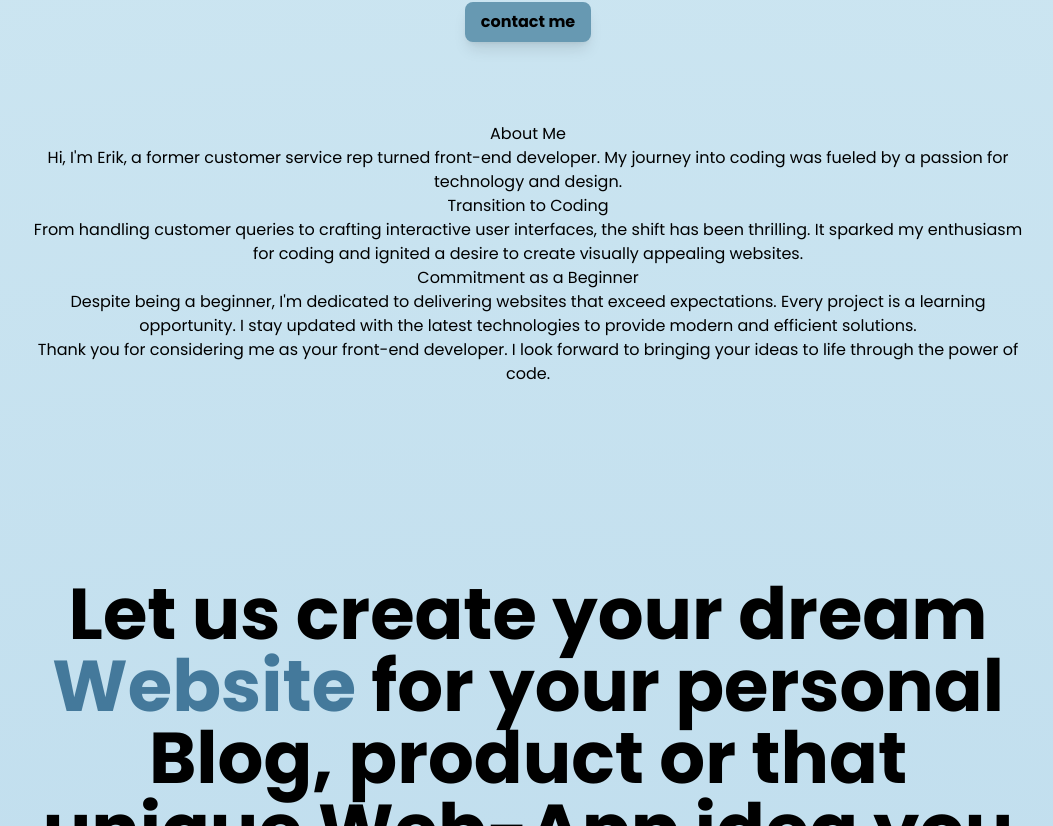
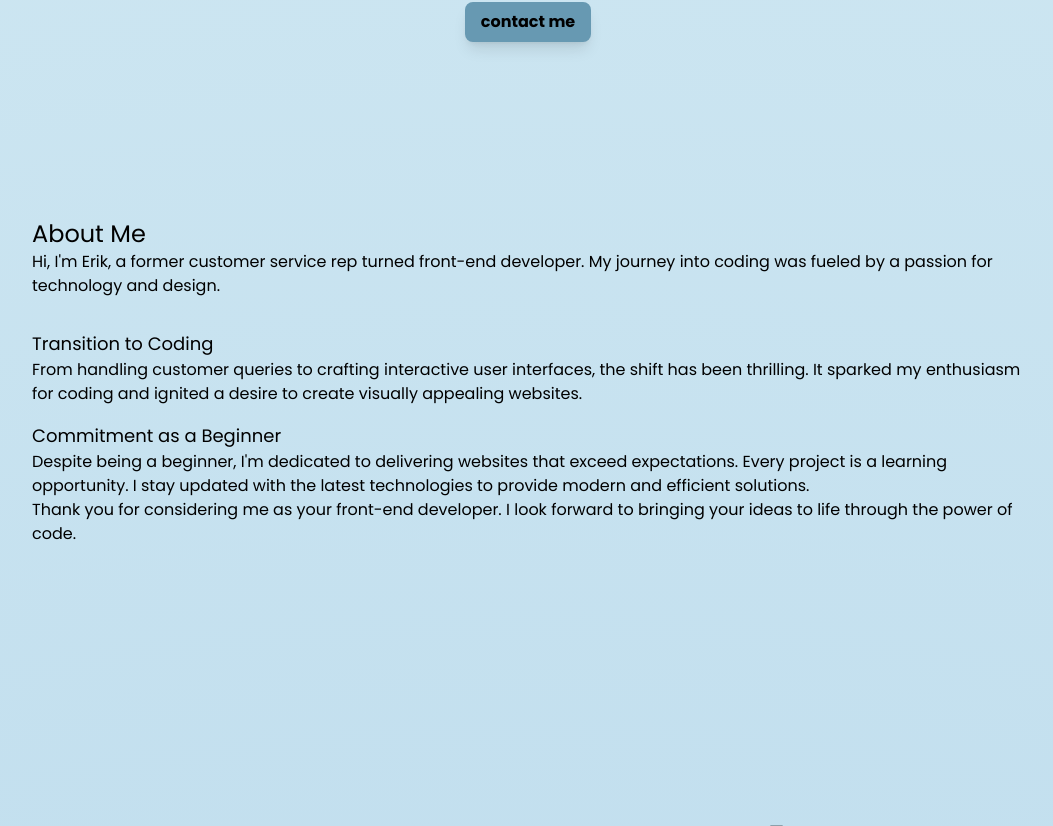
Before and after one commit to ErikXh/erik-portfolio, a React (Vite) app: page / in a window 1280 px wide. Shown: the part 758-1584 px from the top of the page, without its empty margins (112-1165 px from the left). Built offline with nearby package versions, Linux system fonts and the light colour scheme.

Commit message:
about update

```diff
--- a/src/components/About.jsx
+++ b/src/components/About.jsx
@@ -4,17 +4,28 @@ const About = () => {
   return (
     <section id='about' className='section'>
 
-    <div className='container w-[80%] text-center'>
-      <h2>About Me</h2>
-      <p>Hi, I'm Erik, a former customer service rep turned front-end developer. My journey into coding was fueled by a passion for technology and design.</p>
+    <div className='container w-[80%] py-20'>
 
-      <h3>Transition to Coding</h3>
-      <p>From handling customer queries to crafting interactive user interfaces, the shift has been thrilling. It sparked my enthusiasm for coding and ignited a desire to create visually appealing websites.</p>
+    <div className="py-4">
+        <h2 className='text-2xl'>About Me</h2>
+          <p>Hi, I'm Erik, a former customer service rep turned front-end developer.
+            My journey into coding was fueled by a passion for technology and design.
+          </p>
+    </div>
 
-      <h3>Commitment as a Beginner</h3>
-      <p>Despite being a beginner, I'm dedicated to delivering websites that exceed expectations. Every project is a learning opportunity. I stay updated with the latest technologies to provide modern and efficient solutions.</p>
+    <div className="py-4">
+        <h3 className='text-lg'>Transition to Coding</h3>
+          <p>From handling customer queries to crafting interactive user interfaces,
+            the shift has been thrilling. It sparked my enthusiasm for coding and ignited a
+            desire to create visually appealing websites.
+          </p>
+    </div>
 
-      <p>Thank you for considering me as your front-end developer. I look forward to bringing your ideas to life through the power of code.</p>
+      <h3 className='text-lg'>Commitment as a Beginner</h3>
+      <p>Despite being a beginner, I'm dedicated to delivering websites that exceed expectations.
+        Every project is a learning opportunity. I stay updated with the latest technologies to provide modern and efficient solutions.</p>
+      <p>Thank you for considering me as your front-end developer.
+        I look forward to bringing your ideas to life through the power of code.</p>
     </div>
     </section>
 
```
